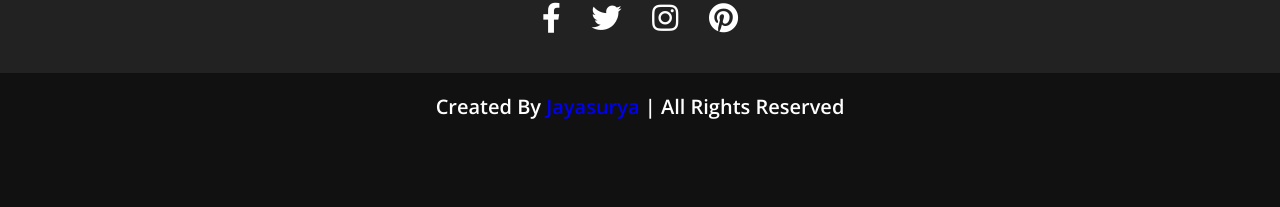
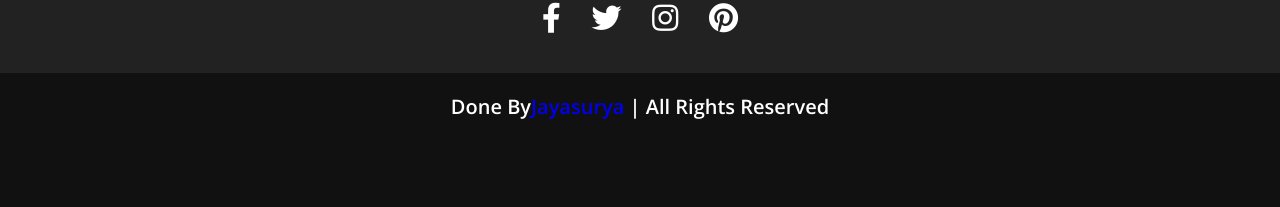
Before and after one commit to jayasurya7a/smartwatch-landing-page, a plain HTML site: page index.html in a window 1280 px wide. Shown: the part 4661-4868 px from the top of the page. Drawn offline with nearby package versions, Linux system fonts and the light colour scheme; files that its build step writes are made by us from their sources; files whose address does not match are found by name.

Commit message:
small changes

```diff
--- a/index.html
+++ b/index.html
@@ -282,27 +282,11 @@
         <a href="#" class="fab fa-pinterest"></a>
     </div>
 
-    <h1 class="credit">created by <a href="#">Jayasurya</a> | all rights reserved </h1>
+    <h1 class="credit">Done by<a href="#">Jayasurya</a> | all rights reserved </h1>
 
 </div>
 
 <!-- footer section ends -->
-
-
-
-
-
-
-
-
-
-
-
-
-
-
-
-
 
 <!-- jquery cdn link  -->
 <script src="https://cdnjs.cloudflare.com/ajax/libs/jquery/3.5.1/jquery.min.js"></script>
@@ -310,7 +294,5 @@
 <!-- custom js file link  -->
 <script src="js/main.js"></script>
 
-
-
 </body>
 </html>
```
